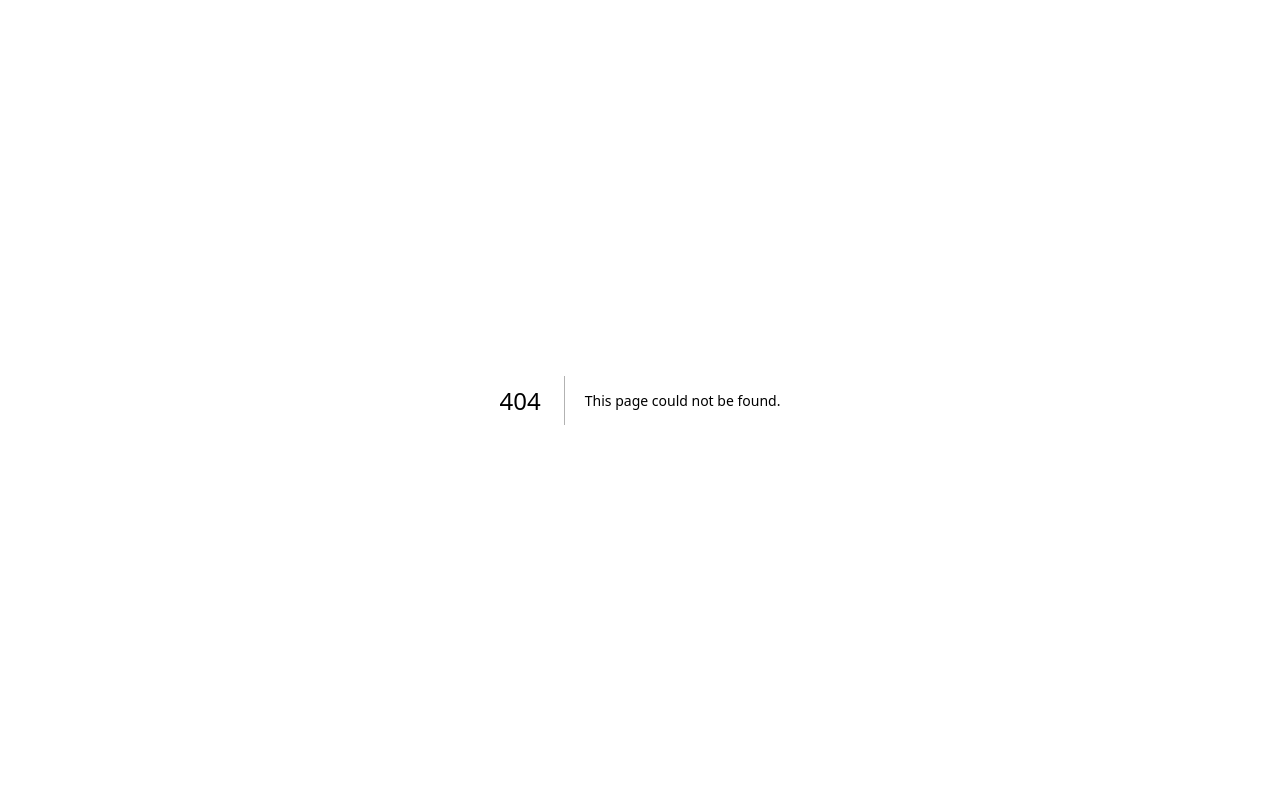
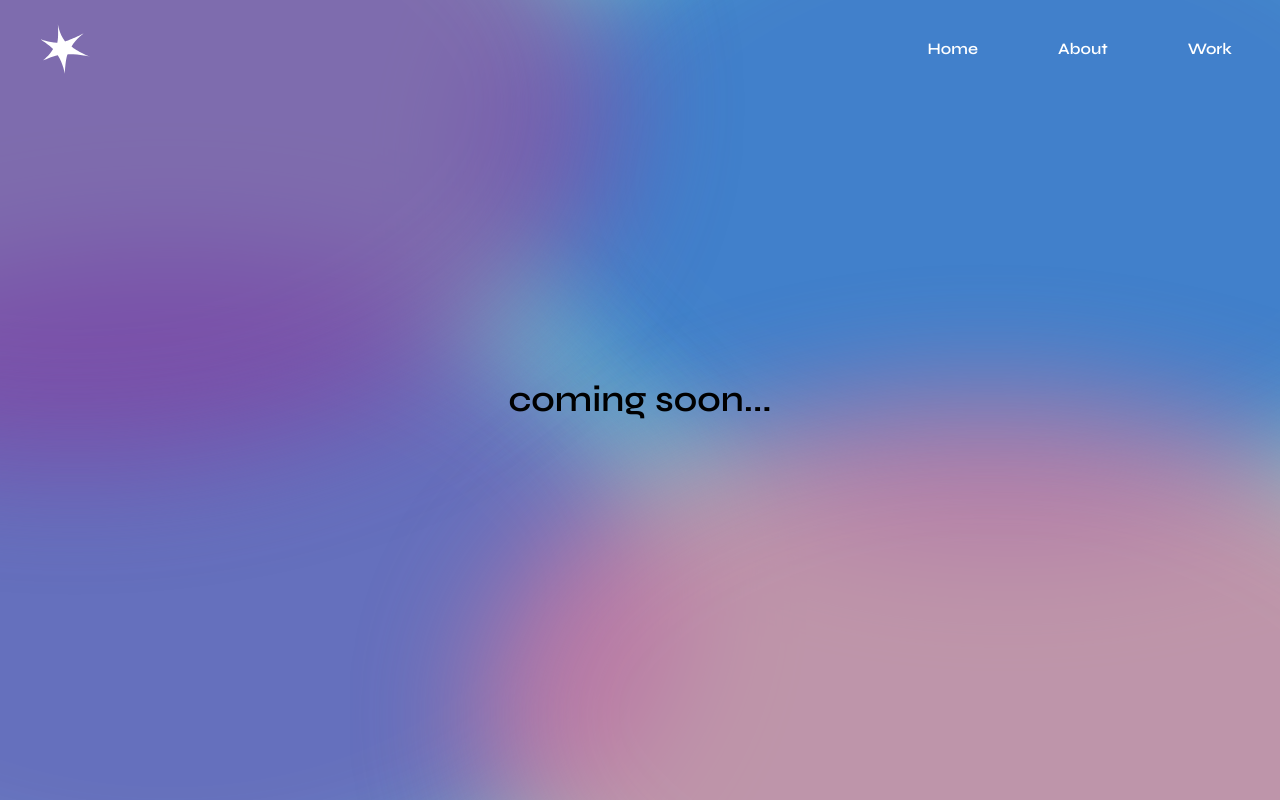
Before and after one commit to elainelwu/2023-portfolio, a Next.js app: page /about in a window 1280 px wide. Before the commit this address had no page. Built offline with nearby package versions, Linux system fonts and the light colour scheme.

Commit message:
created about and work pages

```diff
--- /dev/null
+++ b/src/app/about/page.js
@@ -0,0 +1,35 @@
+import Image from 'next/image'
+import Link from 'next/link';
+import auroraStyles from '@/app/ui/aurora.module.css';
+
+export default function About() {
+  return (
+    <main className="flex flex-col items-center">
+      <div className={auroraStyles.container}>
+        <div className={`${auroraStyles.base} ${auroraStyles.five}`}></div>
+        <div className={`${auroraStyles.base} ${auroraStyles.six}`}></div>
+        <div className={`${auroraStyles.base} ${auroraStyles.seven}`}></div>
+        <div className={`${auroraStyles.base} ${auroraStyles.eight}`}></div>
+      </div>
+      <div className="flex flex-col h-screen w-screen absolute font-semibold">
+        <nav className="flex flex-row w-full justify-between px-6 pl-10 pr-12 py-6 z-20">
+          <Link href="/">
+            <Image src="/nav-logo.svg"
+              width={50}
+              height={50}
+              className="hover:invert hover:opacity-75 transition ease-in-out delay-100"
+            />
+          </Link>
+          <ul className="flex flex-row text-white space-x-20">
+            <li className="place-self-center hover:invert hover:opacity-75 transition ease-in-out delay-100"><Link href="/">Home</Link></li>
+            <li className="place-self-center hover:invert hover:opacity-75 transition ease-in-out delay-100"><Link href="/about">About</Link></li>
+            <li className="place-self-center hover:invert hover:opacity-75 transition ease-in-out delay-100"><Link href="/work">Work</Link></li>
+          </ul>
+        </nav>
+        <div className="flex items-center justify-center h-screen w-screen absolute">
+          <p className="text-4xl">coming soon...</p>
+        </div>
+      </div>
+    </main>
+  )
+}
--- a/src/app/ui/aurora.module.css
+++ b/src/app/ui/aurora.module.css
@@ -28,7 +28,15 @@
 .one,
 .two,
 .three,
-.four {
+.four,
+.five,
+.six,
+.seven,
+.eight,
+.nine,
+.ten,
+.eleven,
+.twelve {
   position: absolute;
   border-radius: 100%;
 }
@@ -76,3 +84,91 @@
   animation: rotateCounterClockwise 20s linear infinite;
   transform: rotate(0) translate(100px) rotate(0);
 }
+
+.five {
+  background-color: #7f48a4;
+  width: 85%;
+  height: 90%;
+  left: -30%;
+  top: -35%;
+  z-index: -1;
+  animation: rotateClockwise 12s linear infinite;
+  transform: rotate(0) translate(80px) rotate(0);
+}
+
+.six {
+  background-color: #604db7;
+  width: 80%;
+  height: 85%;
+  left: -20%;
+  bottom: -20%;
+  z-index: -3;
+  animation: rotateClockwise 10s linear infinite;
+  transform: rotate(0) translate(80px) rotate(0);
+}
+
+.seven {
+  background-color: #cf7b9f;
+  width: 80%;
+  height: 80%;
+  right: -20%;
+  bottom: -40%;
+  z-index: -2;
+  animation: rotateClockwise 8s linear infinite;
+  transform: rotate(0) translate(80px) rotate(0);
+}
+
+.eight {
+  background-color: #3261c8;
+  width: 80%;
+  height: 90%;
+  right: -20%;
+  top: -10%;
+  z-index: -4;
+  animation: rotateCounterClockwise 20s linear infinite;
+  transform: rotate(0) translate(100px) rotate(0);
+}
+
+.nine {
+  background-color: #3261c8;
+  width: 85%;
+  height: 90%;
+  left: -30%;
+  top: -35%;
+  z-index: -1;
+  animation: rotateClockwise 12s linear infinite;
+  transform: rotate(0) translate(80px) rotate(0);
+}
+
+.ten {
+  background-color: #7f48a4;
+  width: 80%;
+  height: 85%;
+  left: -20%;
+  bottom: -20%;
+  z-index: -3;
+  animation: rotateClockwise 10s linear infinite;
+  transform: rotate(0) translate(80px) rotate(0);
+}
+
+.eleven {
+  background-color: #604db7;
+  width: 80%;
+  height: 80%;
+  right: -20%;
+  bottom: -40%;
+  z-index: -2;
+  animation: rotateClockwise 8s linear infinite;
+  transform: rotate(0) translate(80px) rotate(0);
+}
+
+.twelve {
+  background-color: #cf7b9f;
+  width: 80%;
+  height: 90%;
+  right: -20%;
+  top: -10%;
+  z-index: -4;
+  animation: rotateCounterClockwise 20s linear infinite;
+  transform: rotate(0) translate(100px) rotate(0);
+}
--- /dev/null
+++ b/src/app/work/page.js
@@ -0,0 +1,35 @@
+import Image from 'next/image'
+import Link from 'next/link';
+import auroraStyles from '@/app/ui/aurora.module.css';
+
+export default function Work() {
+  return (
+    <main className="flex flex-col items-center">
+      <div className={auroraStyles.container}>
+        <div className={`${auroraStyles.base} ${auroraStyles.nine}`}></div>
+        <div className={`${auroraStyles.base} ${auroraStyles.ten}`}></div>
+        <div className={`${auroraStyles.base} ${auroraStyles.eleven}`}></div>
+        <div className={`${auroraStyles.base} ${auroraStyles.twelve}`}></div>
+      </div>
+      <div className="flex flex-col h-screen w-screen absolute font-semibold">
+        <nav className="flex flex-row w-full justify-between px-6 pl-10 pr-12 py-6 z-20">
+          <Link href="/">
+            <Image src="/nav-logo.svg"
+              width={50}
+              height={50}
+              className="hover:invert hover:opacity-75 transition ease-in-out delay-100"
+            />
+          </Link>
+          <ul className="flex flex-row text-white space-x-20">
+            <li className="place-self-center hover:invert hover:opacity-75 transition ease-in-out delay-100"><Link href="/">Home</Link></li>
+            <li className="place-self-center hover:invert hover:opacity-75 transition ease-in-out delay-100"><Link href="/about">About</Link></li>
+            <li className="place-self-center hover:invert hover:opacity-75 transition ease-in-out delay-100"><Link href="/work">Work</Link></li>
+          </ul>
+        </nav>
+        <div className="flex items-center justify-center h-screen w-screen absolute">
+          <p className="text-4xl">coming soon...</p>
+        </div>
+      </div>
+    </main>
+  )
+}
```
